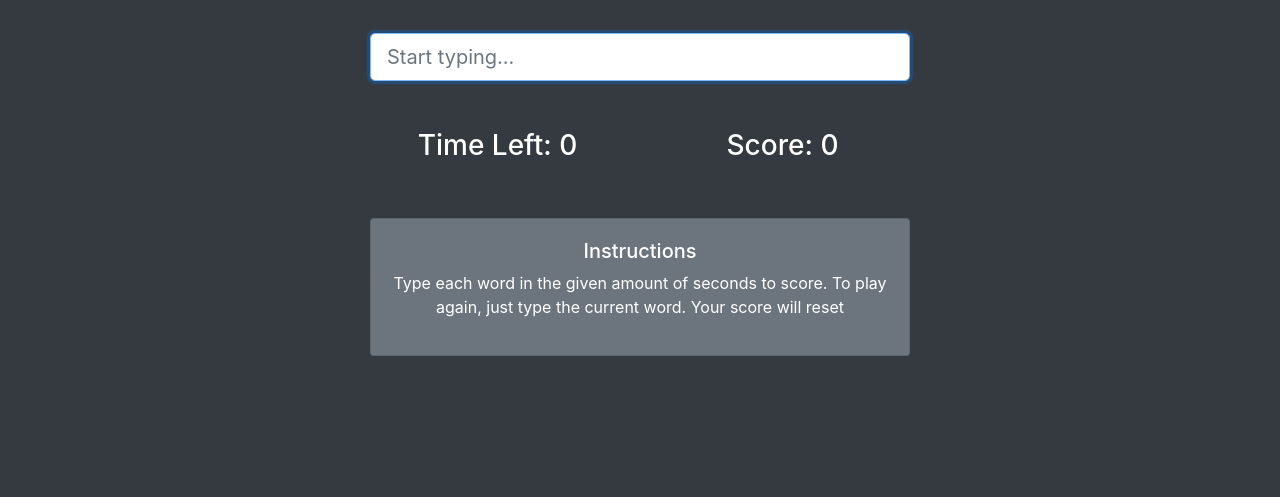
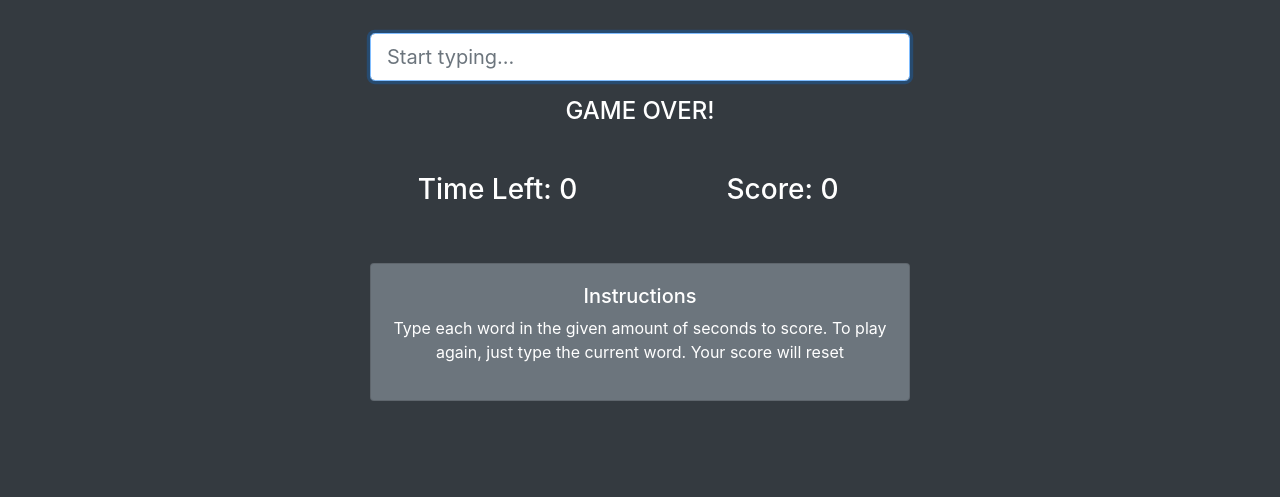
Before and after one commit to codecrapper/Toilet, a plain HTML site: page wordbeater-game/index.html in a window 1280 px wide. Shown: the part 303-800 px from the top of the page. Drawn offline with nearby package versions, Linux system fonts and the light colour scheme.

Commit message:
completed tutorial

```diff
--- a/wordbeater-game/game.js
+++ b/wordbeater-game/game.js
@@ -0,0 +1,126 @@
+window.addEventListener('load', init)
+
+let time = 5;
+let score = 0;
+let isPlaying;
+
+const wordInput = document.querySelector('#word-input');
+const currentWord = document.querySelector('#current-word');
+const scoreDisplay = document.querySelector('#score');
+const timeDisplay = document.querySelector('#time');
+const message = document.querySelector('#message');
+const seconds = document.querySelector('#seconds');
+
+const words = [
+  'hat',
+  'river',
+  'lucky',
+  'statue',
+  'generate',
+  'stubborn',
+  'cocktail',
+  'runaway',
+  'joke',
+  'developer',
+  'establishment',
+  'hero',
+  'javascript',
+  'nutrition',
+  'revolver',
+  'echo',
+  'siblings',
+  'investigate',
+  'horrendous',
+  'symptom',
+  'laughter',
+  'magic',
+  'master',
+  'space',
+  'definition'
+];
+
+// Initialize game
+function init() {
+	// load random word from array
+	showWord(words);
+	// start matching on word input
+	wordInput.addEventListener('input', startMatch)
+	// Call countdown every second
+	setInterval(countdown, 1000);
+	// Check game status
+	setInterval(checkStatus, 50);
+
+}
+
+// Start match
+function startMatch() {
+	if(matchWords()) {
+		isPlaying = true;
+		time = 6;
+		showWord(words);
+		wordInput.value='';
+		score++;
+	}
+	//display 0 when game restarts
+	if(score === -1) {
+		scoreDisplay.innerHTML= 0
+	} else{
+		scoreDisplay.innerHTML = score;
+	}
+}
+
+
+//match currentWord to wordInput
+function matchWords() {
+	if(wordInput.value === currentWord.innerHTML) {
+		message.innerHTML = "Correct!";
+		return true;
+	}else {
+		return false;
+	}
+}
+
+// Pick and show random word
+function showWord(arr) {
+	let randomIndex = Math.floor(Math.random() * arr.length);
+	currentWord.innerHTML = arr[randomIndex];
+}
+
+//
+function countdown() {
+	if(time > 0) {
+		time--;
+	} else if(time === 0) {
+		isPlaying = false;
+	}
+	timeDisplay.innerHTML = time;
+}
+
+function checkStatus() {
+	if(!isPlaying && time === 0) {
+		message.innerHTML = "GAME OVER!"
+		score = -1;
+	}
+}
+
+
+
+
+
+/*------------- THIS IS MY WAY --------- */
+
+// const view = {
+// 	init: function() {
+// 		handler.showWord(words);
+// 	}
+// }
+
+// const handler = {
+// 	showWord: function(arr) {
+// 		let randomIndex = Math.floor(Math.random() * arr.length);
+// 		currentWord.innerHTML = arr[randomIndex];
+// 	}
+// }
+
+
+// window.addEventListener('load', view.init)
--- a/wordbeater-game/index.html
+++ b/wordbeater-game/index.html
@@ -29,7 +29,7 @@
         <div class="row mt-5">
           <div class="col-md-6">
             <h3>Time Left:
-              <span id="time">0</span>
+              <span id="time">5</span>
             </h3>
           </div>
           <div class="col-md-6">
```
